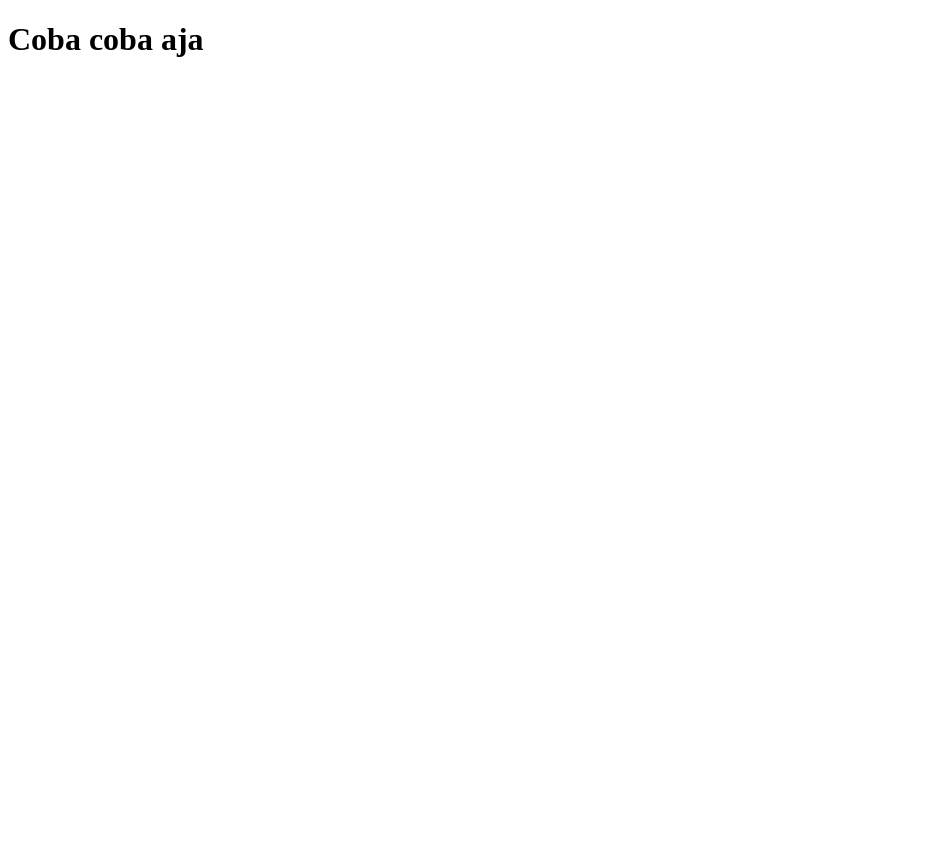
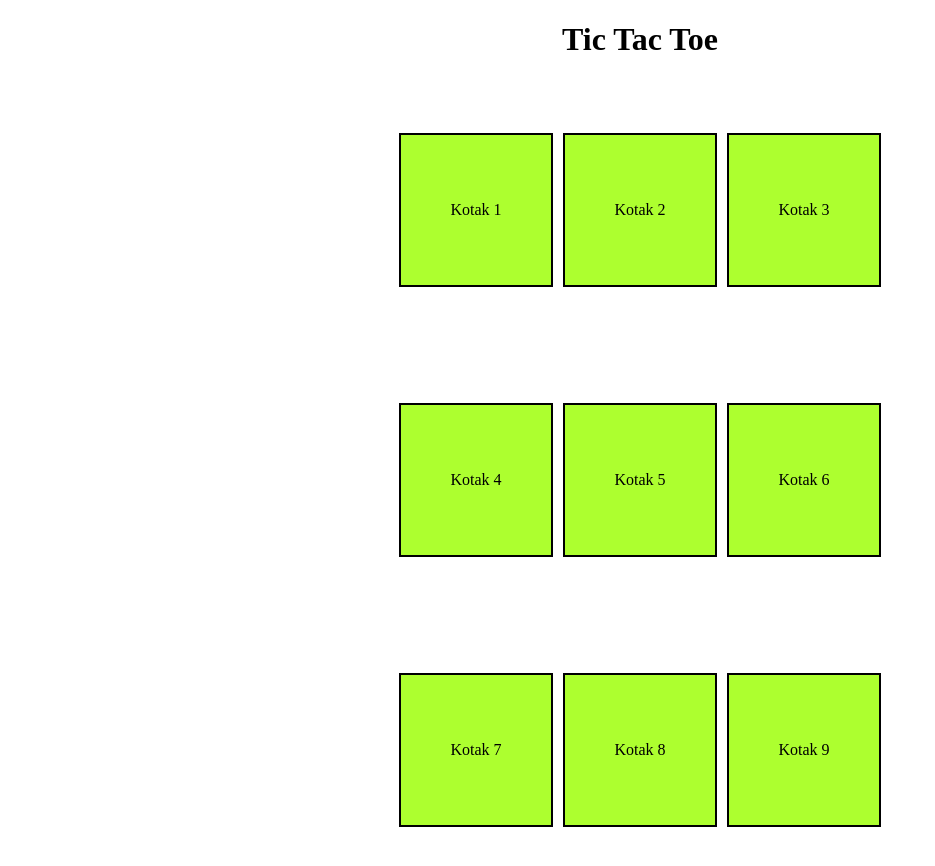
Before and after one commit to rizki7820/Github_XC, a plain HTML site: page index.html in a window 1280 px wide. Shown: the whole page, without its empty margins (0-935 px from the left). Before the commit the page ends 800 px from the top, so only its background shows below. Drawn offline with Linux system fonts and the light colour scheme.

Commit message:
menu tampilan utama

```diff
--- a/index.html
+++ b/index.html
@@ -4,8 +4,45 @@
     <meta charset="UTF-8">
     <meta name="viewport" content="width=device-width, initial-scale=1.0">
     <title>Document</title>
+    <style>
+        body {
+            display: block;
+            justify-items: center;
+            align-items: center;
+        }
+        .kotak {
+            display: flex;
+            width: 150px;
+            height: 150px;
+            border: 2px solid black;
+            background-color: greenyellow;
+            justify-content: center;
+            align-items: center;
+            /* margin: 10px; */
+        }
+        .container {
+            display: flex;
+            width: 500px;
+            height: 100vh;
+            flex-wrap: wrap;
+            gap: 10px;
+            justify-content: center;
+            align-items: center;
+        }
+    </style>
 </head>
 <body>
-    <h1>Coba coba aja</h1>
+    <h1>Tic Tac Toe</h1>
+    <div class="container">
+    <div class="kotak">Kotak 1</div>
+    <div class="kotak">Kotak 2</div>
+    <div class="kotak">Kotak 3</div>
+    <div class="kotak">Kotak 4</div>
+    <div class="kotak">Kotak 5</div>
+    <div class="kotak">Kotak 6</div>
+    <div class="kotak">Kotak 7</div>
+    <div class="kotak">Kotak 8</div>
+    <div class="kotak">Kotak 9</div>
+    </div>
 </body>
 </html>
```
